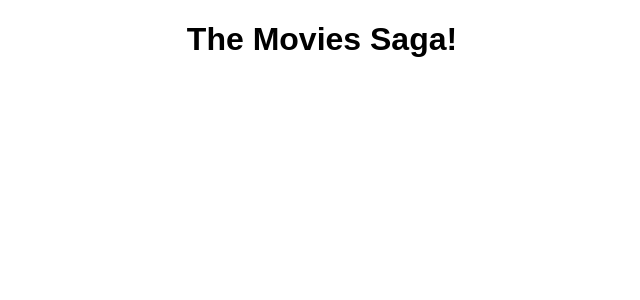
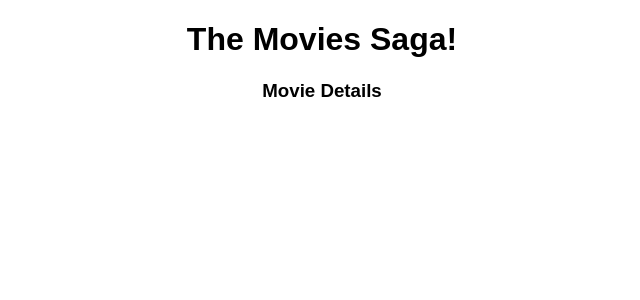
Before and after one commit to s-piper/weekend-movie-sagas, a React (Create React App) app: page /#/details in a window 1280 px wide. Shown: the top 300 px of the page, without its empty margins (318-958 px from the left). Built offline with nearby package versions, Linux system fonts and the light colour scheme.

Commit message:
added onclick function to push you to details page

```diff
--- a/src/components/App/App.js
+++ b/src/components/App/App.js
@@ -12,10 +12,10 @@ function App() {
         <Route path="/" exact>
           <MovieList />
         </Route>
-        <Route path="/details" exact>
+        <Route path="/details">
           <Details />
         </Route>
-        <Route path="/movie" exact>
+        <Route path="/movie">
           <AddMovie />
         </Route>
       </Router>
--- a/src/components/Details/Details.jsx
+++ b/src/components/Details/Details.jsx
@@ -2,7 +2,7 @@ function Details(){
 
     return(
         <div>
-
+            <h3> Movie Details</h3>
         </div>
     )
 }
--- a/src/components/MovieList/MovieList.jsx
+++ b/src/components/MovieList/MovieList.jsx
@@ -1,15 +1,21 @@
 import React, { useEffect } from 'react';
 import { useDispatch, useSelector } from 'react-redux';
+import {useHistory} from 'react-router-dom'
 import './MovieList.css'
 
 function MovieList() {
 
     const dispatch = useDispatch();
+    const history = useHistory();
     const movies = useSelector(store => store.movies);
 
     useEffect(() => {
         dispatch({ type: 'FETCH_MOVIES' });
     }, []);
+
+    const handleClick = () => {
+        history.push('/details')
+    }
 
     return (
         <main>
@@ -19,7 +25,7 @@ function MovieList() {
                     return (
                         <div key={movie.id} >
                             <h3>{movie.title}</h3>
-                            <img src={movie.poster} alt={movie.title}/>
+                            <img src={movie.poster} alt={movie.title} onClick={handleClick}/>
                         </div>
                     );
                 })}
```
